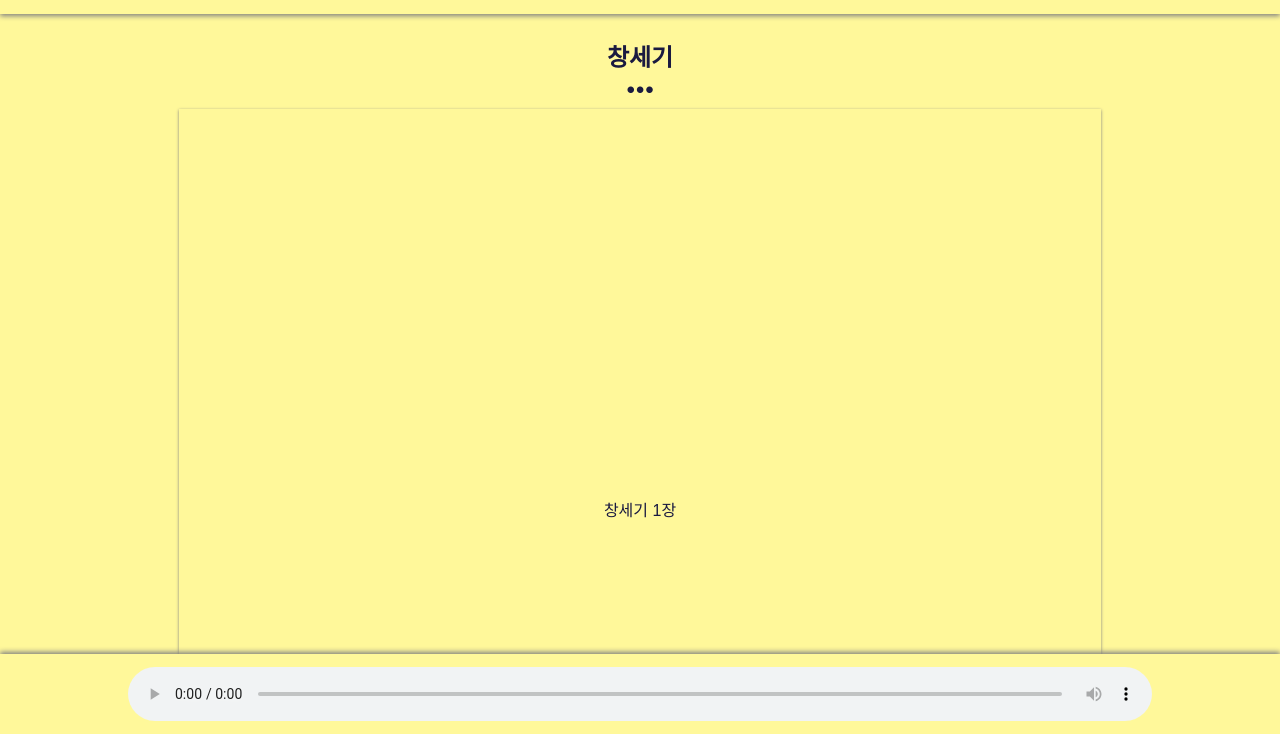
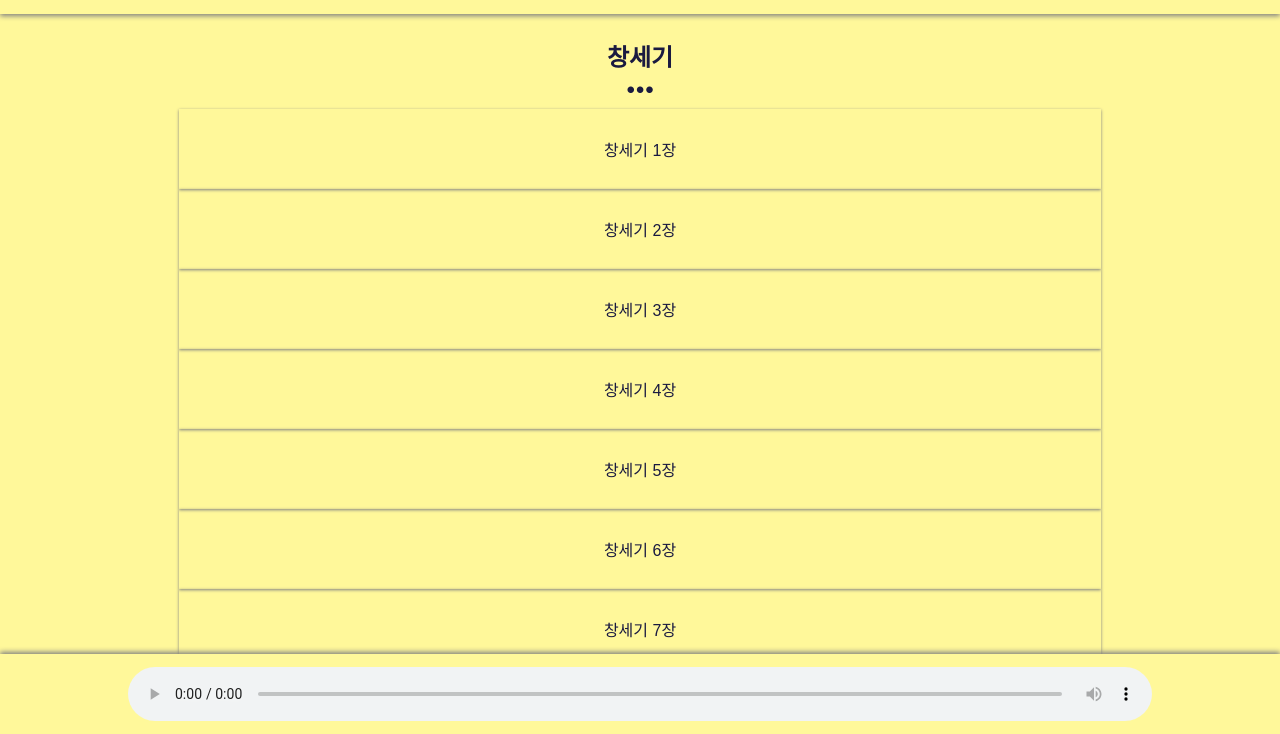
Before and after one commit to poby123/myBible, a plain HTML site: page index.html in a window 1280 px wide. Both pictures are taken after a click on the button "창세기". Shown: the part 66-800 px from the top of the page. Drawn offline with nearby package versions, Linux system fonts and the light colour scheme.

Commit message:
fix style

```diff
--- a/index.css
+++ b/index.css
@@ -85,7 +85,8 @@ header .container #back-button{
     margin-left: auto;
     margin-right: auto;
     padding: 0;
-    padding-bottom: calc(var(--vh, 1vh) * 20);
+    padding-top: calc(var(--vh, 1vh) * 1);
+    padding-bottom: calc(var(--vh, 1vh) * 2);
     text-align: center;
     overflow-y: scroll;
 }
@@ -116,7 +117,7 @@ header .container #back-button{
     transform: translateX(-50%);
     z-index: 20;
 
-    /* border: 1px solid pink; */
+    padding-bottom: calc(var(--vh, 1vh) * 10);
     width: 90vw;
     max-width: 1200px;
     height: 100%;
@@ -135,7 +136,7 @@ header .container #back-button{
 .container-bible-content .bible-chapter-button{
     width: 80%;
     box-shadow: 0px 1px 3px gray;
-    min-height: calc(var(--vh, 1vh) * 100);
+    min-height: calc(var(--vh, 1vh) * 10);
     font-size: 1em;
 }
 .container-bible-content #decoration{
```
